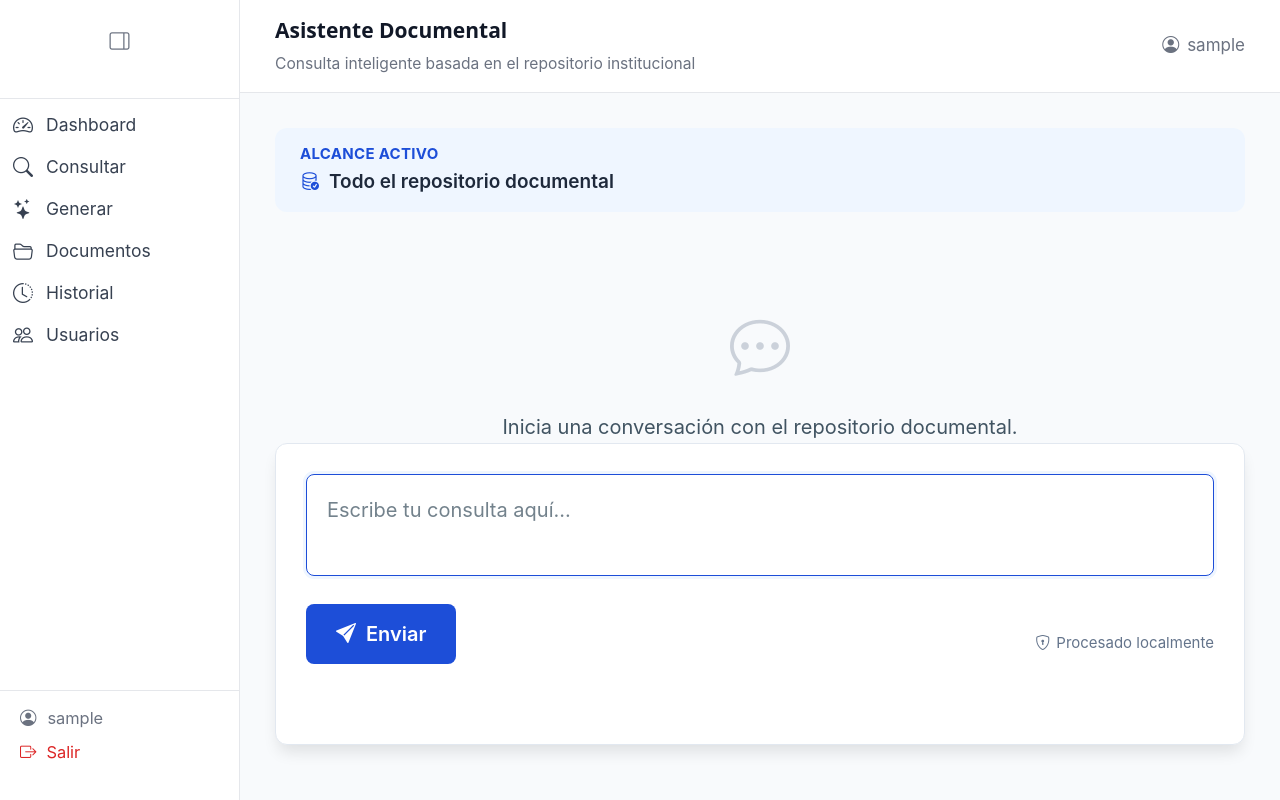
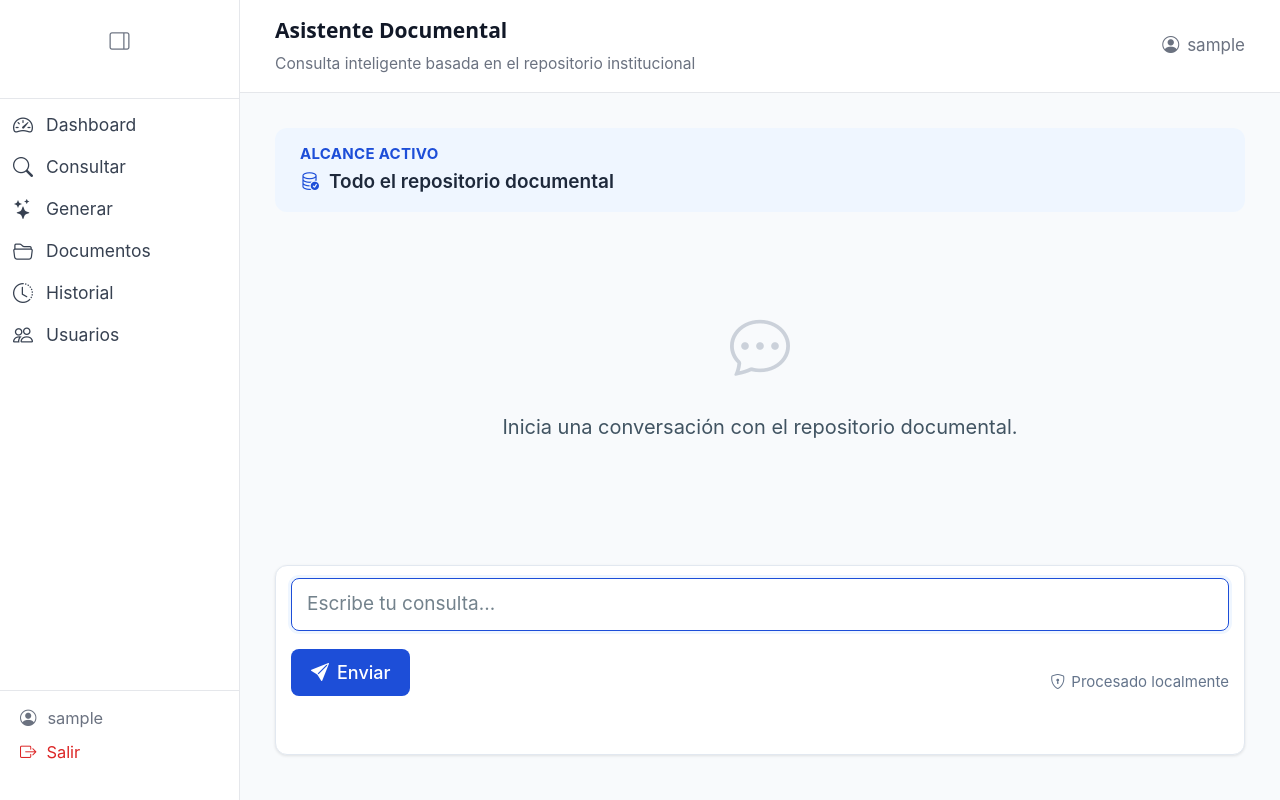
Before and after one commit to JheysonPerez/MCP, a Flask app: template app/templates/consultar.html in a window 1280 px wide. Run offline with Flask 3, Linux system fonts and the light colour scheme; the template is opened without the code that fills it, so the values that code supplies are empty; the visitor is signed in with stand-in values (Sample User, id 1).

Commit message:
actualizacionvista

```diff
--- a/app/templates/consultar.html
+++ b/app/templates/consultar.html
@@ -30,13 +30,6 @@
     }
 
     /* Estilos del Chat */
-    .chat-container {
-        display: flex;
-        flex-direction: column;
-        gap: 1.5rem;
-        margin-bottom: 2rem;
-    }
-
     .chat-bubble {
         max-width: 85%;
         padding: 1rem 1.25rem;
@@ -88,26 +81,78 @@
         margin-bottom: 0.4rem;
     }
 
+    /* Layout principal del chat - dentro del flujo de base.html */
+    .chat-layout {
+        display: flex;
+        flex-direction: column;
+        min-height: calc(100vh - 250px); /* Altura disponible menos headers */
+        position: relative;
+    }
+
+    .chat-messages {
+        flex: 1;
+        display: flex;
+        flex-direction: column;
+        gap: 1.5rem;
+        padding-bottom: 2rem;
+    }
+
     .query-form-container {
         background: var(--color-surface);
         border-radius: var(--radius-lg);
         border: 1px solid var(--color-border);
+        box-shadow: var(--shadow-sm);
+        padding: 0.6rem 0.75rem 0.4rem 0.75rem; /* top right bottom left - reducido abajo */
+        margin-top: auto;
+        position: sticky;
+        bottom: 0.5rem;
+        z-index: 10;
+    }
+
+    /* Botón flotante - posición absoluta dentro del layout */
+    #scroll-bottom-btn {
+        position: fixed;
+        bottom: 180px;
+        right: calc(2rem + 20px); /* Ajuste por sidebar */
+        width: 42px;
+        height: 42px;
+        border-radius: 50%;
+        background: var(--color-primary);
+        color: white;
+        border: none;
+        cursor: pointer;
         box-shadow: var(--shadow-md);
-        padding: 1.5rem;
-        position: sticky;
-        bottom: 1rem;
+        font-size: 1.2rem;
+        z-index: 50;
+        display: none;
+        align-items: center;
+        justify-content: center;
+        transition: all 0.3s;
+    }
+
+    #scroll-bottom-btn:hover {
+        background: var(--color-primary-hover);
+        transform: translateY(-2px);
+    }
+
+    .chat-container {
+        display: flex;
+        flex-direction: column;
+        gap: 1.5rem;
     }
 
     .query-textarea {
         width: 100%;
-        border: 1.5px solid var(--color-border);
+        border: 1px solid var(--color-border);
         border-radius: var(--radius-md);
-        padding: 1rem;
-        font-size: 1rem;
+        padding: 0.6rem 0.75rem;
+        font-size: 0.95rem;
         resize: none;
         transition: all 0.2s;
         outline: none;
-        margin-bottom: 1rem;
+        margin-bottom: 0.5rem;
+        min-height: 44px;
+        line-height: 1.4;
     }
 
     .query-textarea:focus {
@@ -120,13 +165,14 @@
         color: white;
         border: none;
         border-radius: var(--radius-md);
-        padding: 0.75rem 1.5rem;
-        font-weight: 600;
+        padding: 0.5rem 1rem;
+        font-weight: 500;
+        font-size: 0.9rem;
         cursor: pointer;
         transition: background 0.2s;
         display: flex;
         align-items: center;
-        gap: 0.5rem;
+        gap: 0.4rem;
     }
 
     .btn-submit:hover { background: var(--color-primary-hover); }
@@ -187,8 +234,10 @@
     {% endif %}
 </div>
 
-<!-- HISTORIAL DE CHAT (MEMORIA) -->
-<div class="chat-container">
+<!-- CONTENEDOR PRINCIPAL DEL CHAT -->
+<div class="chat-layout">
+    <!-- MENSAJES -->
+    <div class="chat-messages">
         {% for turno in chat_history %}
             <div class="chat-bubble bubble-user">
                 <div class="bubble-meta">Tú</div>
@@ -237,16 +308,21 @@
         {% endif %}
     </div>
 
-<!-- FORMULARIO DE CONSULTA -->
+    <!-- Botón flotante -->
+    <button id="scroll-bottom-btn" onclick="scrollToBottom()">
+        <i class="bi bi-chevron-down"></i>
+    </button>
+
+    <!-- FORMULARIO -->
     <div class="query-form-container">
         <form action="{{ url_for('consultar') }}" method="POST" id="chat-form">
             <input type="hidden" name="scope" value="{{ scope }}">
             <input type="hidden" name="doc_id" value="{{ doc_seleccionado or '' }}">
 
-        <textarea id="pregunta" name="pregunta" rows="2" class="query-textarea"
-            placeholder="Escribe tu consulta aquí..." required autofocus></textarea>
+            <textarea id="pregunta" name="pregunta" rows="1" class="query-textarea"
+                placeholder="Escribe tu consulta..." required autofocus></textarea>
 
-        <div style="display: flex; justify-content: space-between; align-items: center;">
+            <div style="display: flex; justify-content: space-between; align-items: center; gap: 0.5rem;">
                 <div style="display: flex; gap: 0.5rem;">
                     <button type="submit" class="btn-submit">
                         <i class="bi bi-send-fill"></i> Enviar
@@ -298,6 +375,36 @@
             }
         }
     });
+
+    // Auto-scroll al último mensaje al cargar
+    function scrollToBottom() {
+        window.scrollTo({ top: document.body.scrollHeight, behavior: 'smooth' });
+    }
+    window.addEventListener('load', scrollToBottom);
+
+    // Botón flotante scroll - mostrar/ocultar según posición
+    const scrollBtn = document.getElementById('scroll-bottom-btn');
+    const chatLayout = document.querySelector('.chat-layout');
+
+    function checkScrollPosition() {
+        if (!scrollBtn) return;
+
+        // Verificar si estamos cerca del fondo de la página
+        const scrollPosition = window.scrollY + window.innerHeight;
+        const documentHeight = document.documentElement.scrollHeight;
+        const isNearBottom = (documentHeight - scrollPosition) < 100;
+
+        if (!isNearBottom) {
+            scrollBtn.style.display = 'flex';
+        } else {
+            scrollBtn.style.display = 'none';
+        }
+    }
+
+    // Escuchar scroll en la ventana
+    window.addEventListener('scroll', checkScrollPosition);
+    window.addEventListener('load', checkScrollPosition);
+    setTimeout(checkScrollPosition, 100);
 </script>
 
 {% endblock %}
```
Also changed, not shown: other parts of app/templates/consultar.html (+28 -4 lines), app/routes.py (+10 -1 lines), check_cul.py (deleted, +0 -25 lines), check_dni_chunks.py (deleted, +0 -25 lines), services/rerank_service.py (+39 -19 lines). Lines whose indentation alone changed are shown as unchanged.
